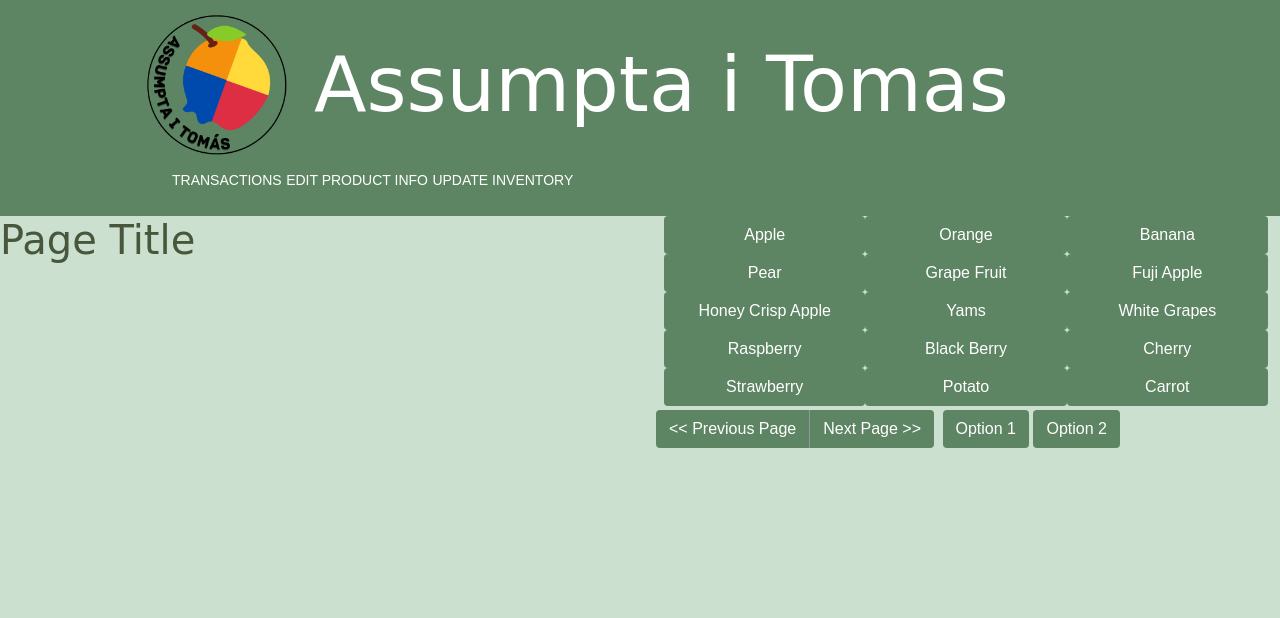
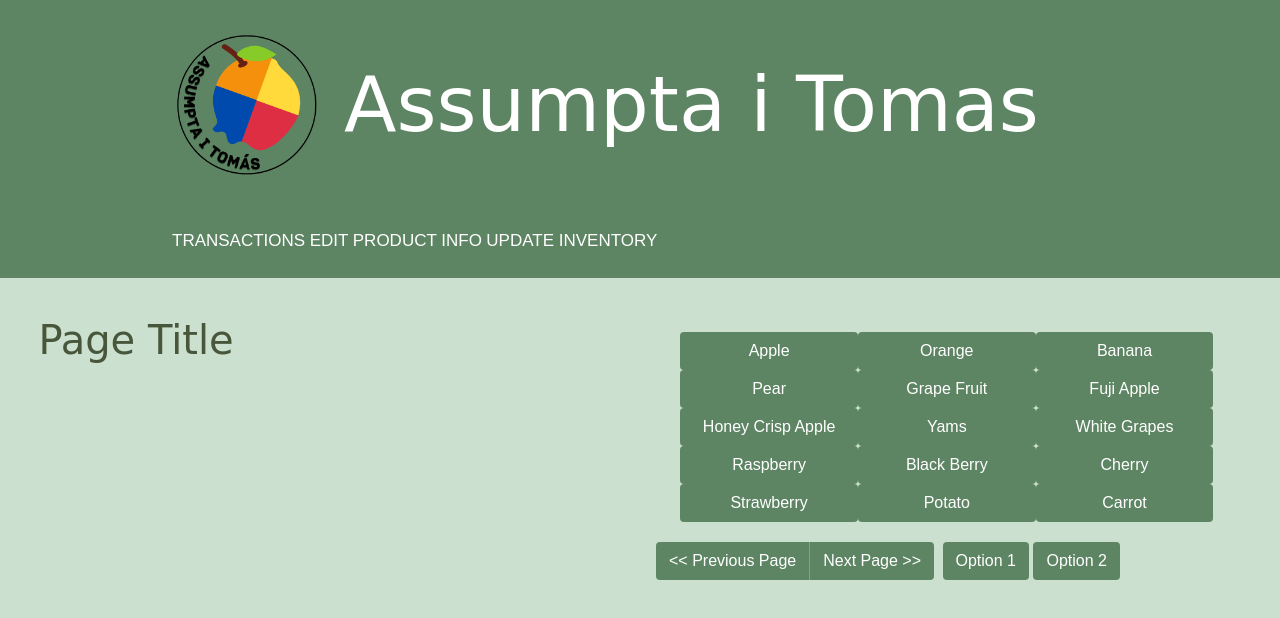
Before and after one commit to EquipoGrande/WebBasedPOS, a plain HTML site: page template.html in a window 1280 px wide. Drawn offline with nearby package versions, Linux system fonts and the light colour scheme; a web font is replaced by a local one.

Commit message:
Editing navbar design

```diff
--- a/NavbarStyle.css
+++ b/NavbarStyle.css
@@ -12,8 +12,6 @@
 
 #header {
     background-color: #5D8563;
-    margin: 0px;
-    padding-top: 10px;
 }
 
 
@@ -31,6 +29,7 @@
 #header .container {
     width: 80%;
     margin: 0 auto;
+
 }
 
 #header nav {
@@ -38,15 +37,12 @@
 }
 
 #header nav ul {
-    /* margin: 0; */
-    /* padding: 20px; */
     list-style: none;
 }
 
 #header nav li {
     display: inline-block;
-    /* margin-right: 100px; */
-    /* padding-top: 10px; */
+    padding-top: 10px;
     position: relative;
 }
 
@@ -55,7 +51,7 @@
     text-align: left;
     text-decoration: none;
     text-transform: uppercase;
-    font-size: 14px;
+    font-size: 17px;
 }
 
 #header nav a:hover {
@@ -80,7 +76,6 @@
 }
 
 #logo {
-    /* max-width: 150px; */
     max-height: 150px;
     height: auto;
     width: auto;
--- a/style.css
+++ b/style.css
@@ -16,3 +16,7 @@
     background-color: #5D8563;
     color: white;
 }
+
+.row {
+    padding: 3%;
+}
```
